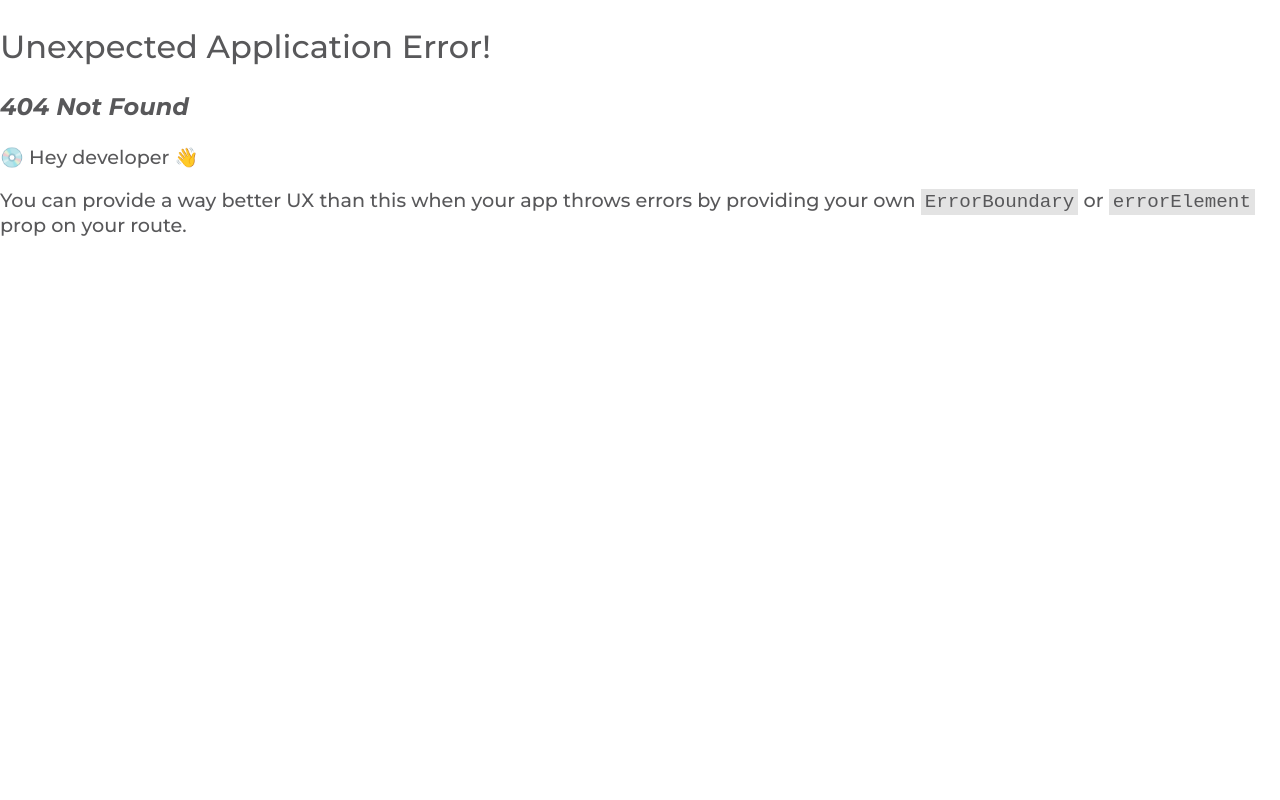
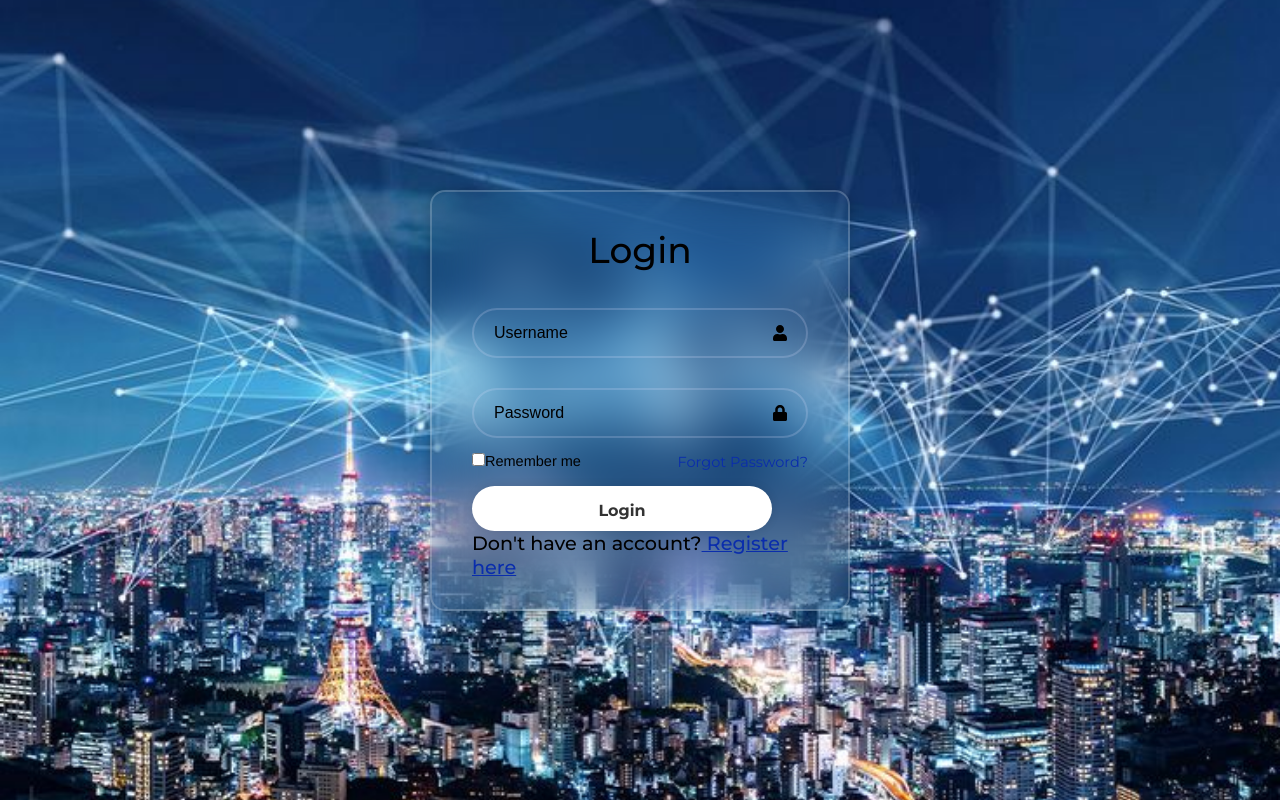
Before and after one commit to Topupchips/Block-Broker, a React (Vite) app in the folder mlh-w3-hackathon-frontend/: page /login in a window 1280 px wide. Before the commit this address had no page. Built offline with nearby package versions, Linux system fonts and the light colour scheme.

Commit message:
Have to recommit these changes for some reason

```diff
--- a/mlh-w3-hackathon-frontend/package.json
+++ b/mlh-w3-hackathon-frontend/package.json
@@ -16,6 +16,7 @@
     "react": "^18.2.0",
     "react-bootstrap": "^2.9.2",
     "react-dom": "^18.2.0",
+    "react-icons": "^4.12.0",
     "react-router-dom": "^6.21.1",
     "sort-by": "^0.0.2"
   },
--- a/mlh-w3-hackathon-frontend/src/main.jsx
+++ b/mlh-w3-hackathon-frontend/src/main.jsx
@@ -7,6 +7,7 @@
   RouterProvider
 } from "react-router-dom";
 import Contracts from './pages/Contracts.jsx';
+import LoginForm from './pages/loginform.jsx';
 
 const router = createBrowserRouter([
   {
@@ -17,6 +18,10 @@
     path: "/contracts",
     element: <Contracts/>,
   },
+  {
+    path: "/login",
+    element: <LoginForm/>,
+  }
 ]);
 
 ReactDOM.createRoot(document.getElementById('root')).render(
--- /dev/null
+++ b/mlh-w3-hackathon-frontend/src/pages/LoginForm.css
@@ -0,0 +1,119 @@
+*{
+    margin:0;
+    padding:0;
+    box-sizing: border-box;
+  }
+
+  body {
+    font-family:'Helvetica Neue', sans-serif;
+    -webkit-font-smoothing: antialiased;
+    -moz-osx-font-smoothing: grayscale;
+    display: flex;
+    justify-content: center;
+    align-items: center;
+    min-height: 100vh;
+    background: url('../assets/sogg.jpg') no-repeat;
+    background-size: cover;
+    background-position: center;
+  }
+  h1, h2, h3, h4, p, button{
+    color: black;
+  }
+  a{
+    color: rgb(10, 45, 172);
+  }
+
+  code {
+    font-family: source-code-pro, Menlo, Monaco, Consolas, 'Courier New',
+      monospace;
+  }
+
+.Wrapper {
+    width: 420px;
+    background: transparent;
+    border: 2px solid rgba(255, 255, 255, .2);
+    backdrop-filter: blur(25px);
+    box-shadow: 0 0 10px rgba(0, 0, 0, .2);
+    color: black;
+    border-radius: 15px;
+    padding: 30px 40px;
+}
+
+.Wrapper h1 {
+    font-size: 36px;
+    text-align: center;
+}
+
+.Wrapper .Input-box {
+    position: relative;
+    width: 100%;
+    height: 50px;
+    margin: 30px 0;
+}
+
+.Input-box input {
+    width: 100%;
+    height: 100%;
+    background: transparent;
+    border: 2px solid rgba(225, 225, 255, .2);
+    outline: none;
+    border-radius: 40px;
+    font-size: 16px;
+    padding: 20px 45px 20px 20px ;
+}
+
+.Input-box input::placeholder {
+    color: black;
+}
+
+.Input-box .icon {
+    position: absolute;
+    right: 20px;
+    top: 50%;
+    transform: translateY(-50%);
+    font-size: 16px;
+}
+
+.Wrapper .Remember-forgot {
+    display: flex;
+    justify-content: space-between;
+    font-size: 14.5px;
+    margin: -15px 0 15px;
+}
+
+.Remember-forgot a {
+    text-decoration: none;
+}
+
+.Remember-forgot a:hover{
+    text-decoration: underline;
+}
+
+.Wrapper button {
+    width: 100%;
+    height: 45px;
+    background: #fff;
+    border: none;
+    outline: none;
+    border-radius: 40px;
+    box-shadow: 0 0 10px rgba(0, 0, 0, .1);
+    cursor: pointer;
+    font-size: 16px;
+    color: #333;
+    font-weight: 700;
+}
+
+.Wrapper .Register-link {
+    font-size: 14.5px;
+    text-align: center;
+    margin: 20px 0 15px;
+}
+
+.Register-link p a {
+    text-decoration: none;
+    font-weight: 600;
+}
+
+.Register-link p a:hover {
+    text-decoration: underline;
+}
--- /dev/null
+++ b/mlh-w3-hackathon-frontend/src/pages/loginform.jsx
@@ -0,0 +1,40 @@
+import React from "react";
+import './LoginForm.css'
+import { FaUser, FaLock } from "react-icons/fa";
+
+
+const LoginForm = () => {
+  return(
+    <div className="Wrapper">
+        <form action="">
+            <h1> Login</h1>
+            <div className="Input-box">
+                <input type="text" placeholder="Username" required/>
+                <FaUser className="icon" />
+            </div>
+            <div className="Input-box">
+                <input type="password" placeholder="Password" required />
+                <FaLock className="icon" />
+            </div>
+            <div className="Remember-forgot">
+                <label> <input type="checkbox" />
+                Remember me
+                </label>
+                <a href="#">Forgot Password?</a>
+             </div>
+
+             <button type="submit">Login</button>
+
+             <div className="register-link">
+                <p>Don't have an account?
+                    <a href="#"> Register here</a>
+                </p>
+             </div>
+            </form>
+
+
+         </div>
+  );
+};
+
+export default LoginForm;
--- a/mlh-w3-hackathon-frontend/src/sections/Header.jsx
+++ b/mlh-w3-hackathon-frontend/src/sections/Header.jsx
@@ -10,8 +10,8 @@
             <Link to="/home#about">About</Link>
             <Link to="/contracts">Contracts</Link>
             <Link to="/faqs">Faqs</Link>
-            <Link to="login">Login</Link>
-            <Link to="connect">Connect</Link>
+            <Link to="/login">Login</Link>
+            <Link to="/connect">Connect</Link>
           </div>
         </header>
       </>
```
Also changed, not shown: mlh-w3-hackathon-frontend/src/assets/sogg.jpg (added), 1 other file (tests, documents, lock files or other folders).
